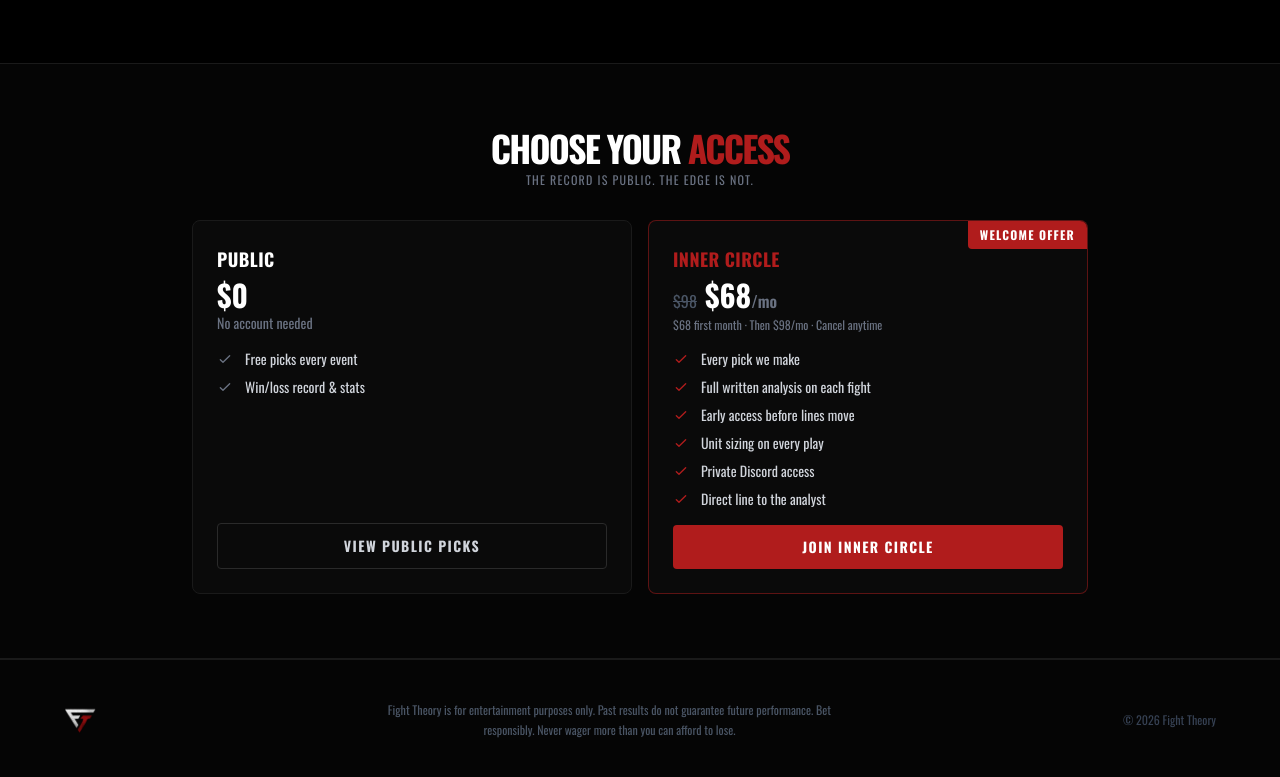
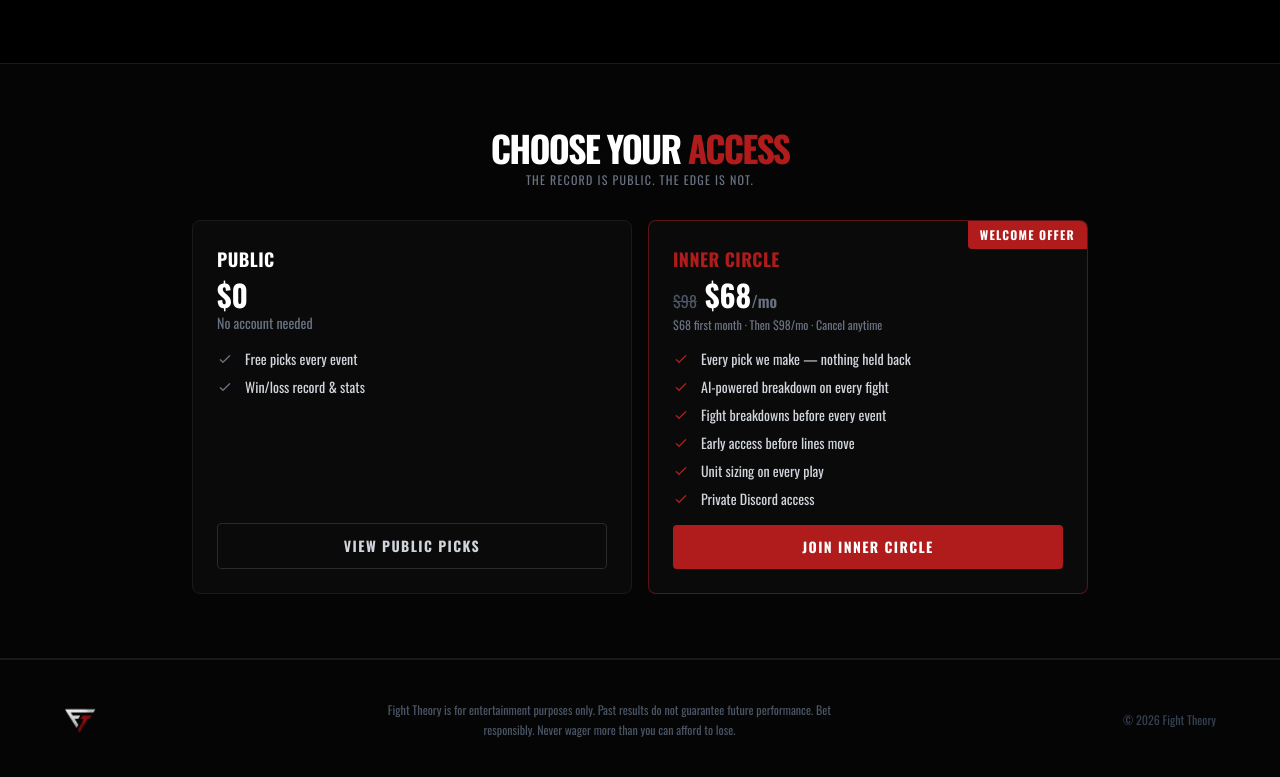
Before and after one commit to novaterradigital-ai/fighttheory, a Next.js app: page / in a window 1280 px wide. Shown: the part 1089-1866 px from the top of the page. Built offline with nearby package versions, Linux system fonts and the light colour scheme; no server answers.

Commit message:
Update inner circle features list across homepage and inner-circle page

```diff
--- a/src/app/inner-circle/page.tsx
+++ b/src/app/inner-circle/page.tsx
@@ -9,11 +9,10 @@
 const features = [
   'Every pick we make — nothing held back',
   'AI-powered breakdown on every fight',
-  'Full written analysis on each fight',
+  'Fight breakdowns before every event',
   'Early access before lines move',
   'Unit sizing on every play',
   'Private Discord access',
-  'Direct line to the analyst',
 ]
 
 const faqs = [
--- a/src/app/page.tsx
+++ b/src/app/page.tsx
@@ -155,12 +155,12 @@
               </div>
               <ul className="flex flex-col gap-2">
                 {[
-                  'Every pick we make',
-                  'Full written analysis on each fight',
+                  'Every pick we make — nothing held back',
+                  'AI-powered breakdown on every fight',
+                  'Fight breakdowns before every event',
                   'Early access before lines move',
                   'Unit sizing on every play',
                   'Private Discord access',
-                  'Direct line to the analyst',
                 ].map((f) => (
                   <li key={f} className="flex items-center gap-3 text-sm text-gray-300">
                     <svg className="w-4 h-4 text-[#b01c1c] flex-shrink-0" fill="none" stroke="currentColor" viewBox="0 0 24 24">
```
